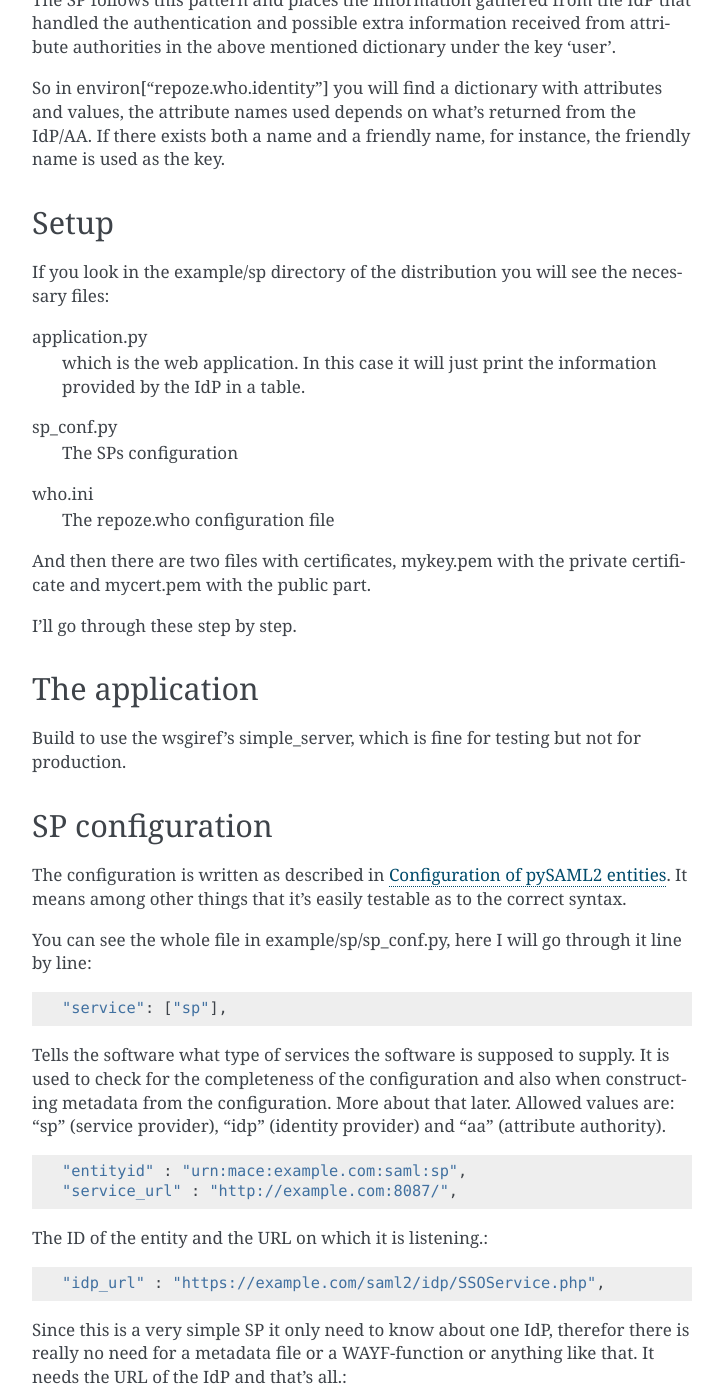
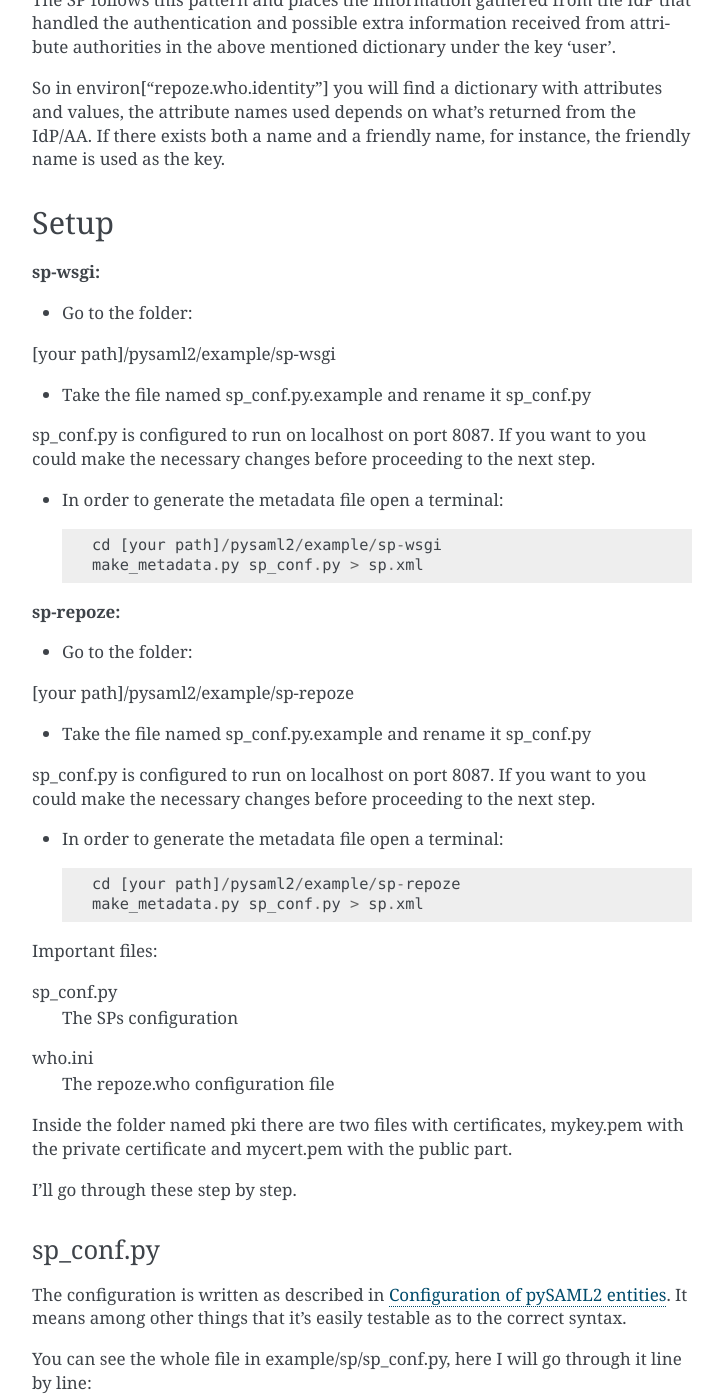
Before and after one commit to IdentityPython/pysaml2, a Sphinx documentation site: the page built from doc/examples/sp.rst, in a window 1280 px wide and 1400 px high, scrolled down 444 px. Shown: the whole window, without its empty margins (388-1111 px from the left). Built offline with Sphinx 7.4.7, drawn with Linux system fonts in a browser that asks for light colours; pages that are not in the unit, such as notebooks, are missing from menus; some of the changed text lies outside the part shown.

Commit message:
Updated to guide on how to setup and run the basic IDP and SP examples

```diff
--- a/doc/examples/index.rst
+++ b/doc/examples/index.rst
@@ -1,10 +1,12 @@
 .. _example_index:
 
-These are examples of the usage of pySAML2!
-===========================================
+Quick pysaml2 example
+=====================
 
 :Release: |version|
 :Date: |today|
+
+In order to confirm that pysaml2 has been installed correctly and are ready to use you could run this basic example
 
 Contents:
 
--- a/doc/examples/sp.rst
+++ b/doc/examples/sp.rst
@@ -4,7 +4,7 @@
 =======================================================
 
 How it works
-------------
+************
 
 A SP works with authentication and possibly attribute aggregation.
 Both of these functions can be seen as parts of the normal Repoze.who
@@ -26,14 +26,38 @@
 instance, the friendly name is used as the key.
 
 Setup
------
+*****
 
-If you look in the example/sp directory of the distribution you will see
-the necessary files:
+**sp-wsgi:**
 
-application.py
-    which is the web application. In this case it will just print the
-    information provided by the IdP in a table.
+* Go to the folder:
+[your path]/pysaml2/example/sp-wsgi
+
+* Take the file named sp_conf.py.example and rename it sp_conf.py
+
+sp_conf.py is configured to run on localhost on port 8087. If you want to you could make the necessary changes before proceeding to the next step.
+
+* In order to generate the metadata file open a terminal::
+
+    cd [your path]/pysaml2/example/sp-wsgi
+    make_metadata.py sp_conf.py > sp.xml
+
+
+**sp-repoze:**
+
+* Go to the folder:
+[your path]/pysaml2/example/sp-repoze
+
+* Take the file named sp_conf.py.example and rename it sp_conf.py
+
+sp_conf.py is configured to run on localhost on port 8087. If you want to you could make the necessary changes before proceeding to the next step.
+
+* In order to generate the metadata file open a terminal::
+
+    cd [your path]/pysaml2/example/sp-repoze
+    make_metadata.py sp_conf.py > sp.xml
+
+Important files:
 
 sp_conf.py
     The SPs configuration
@@ -41,20 +65,13 @@
 who.ini
     The repoze.who configuration file
 
-And then there are two files with certificates, mykey.pem with the private
+Inside the folder named pki there are two files with certificates, mykey.pem with the private
 certificate and mycert.pem with the public part.
 
 I'll go through these step by step.
 
-The application
----------------
-
-Build to use the wsgiref's simple_server, which is fine for testing but
-not for production.
-
-
-SP configuration
-----------------
+sp_conf.py
+----------
 
 The configuration is written as described in :ref:`howto_config`. It means among other
 things that it's easily testable as to the correct syntax.
@@ -134,8 +151,9 @@
 
 
 
-Repoze configuration
---------------------
+who.ini
+-------
+The file named who.ini is the repoze.who configuration file
 
 I'm not going through the INI file format here. You should read
 `Middleware Responsibilities <http://docs.repoze.org/who/2.0/middleware.html>`_
@@ -175,6 +193,23 @@
 
 Which means that the plugin is used in all phases.
 
+Run SP:
+*******
+
+Open a Terminal::
+
+    cd [your path]/pysaml2/example/sp-wsgi
+    python sp.py sp_conf
+
+Note that you should not have the .py extension on the sp_conf.py while running the program
+
+Now you should be able to open a web browser go to to service provider (if you didn't change sp_conf.py it should be: http://localhost:8087)
+
+You should be redirected to the IDP and presented with a login screen.
+
+You could enter Username:roland and Password:dianakra
+All users are specified in idp.py in a dictionary named PASSWD
+
 The application
 ---------------
 
```
Also changed, not shown: doc/examples/idp.rst (+22 -0 lines), doc/code/dummy.txt (deleted).
